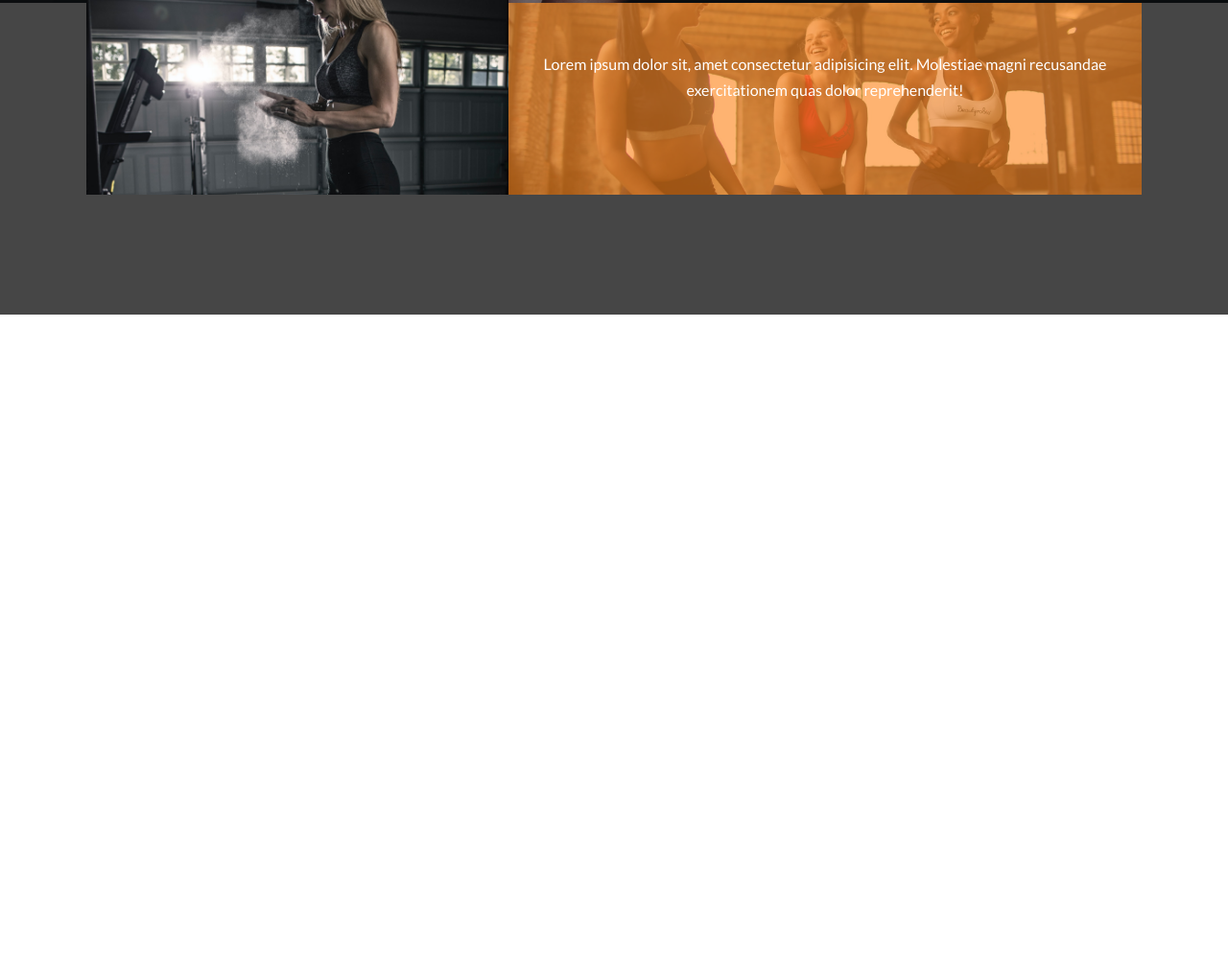
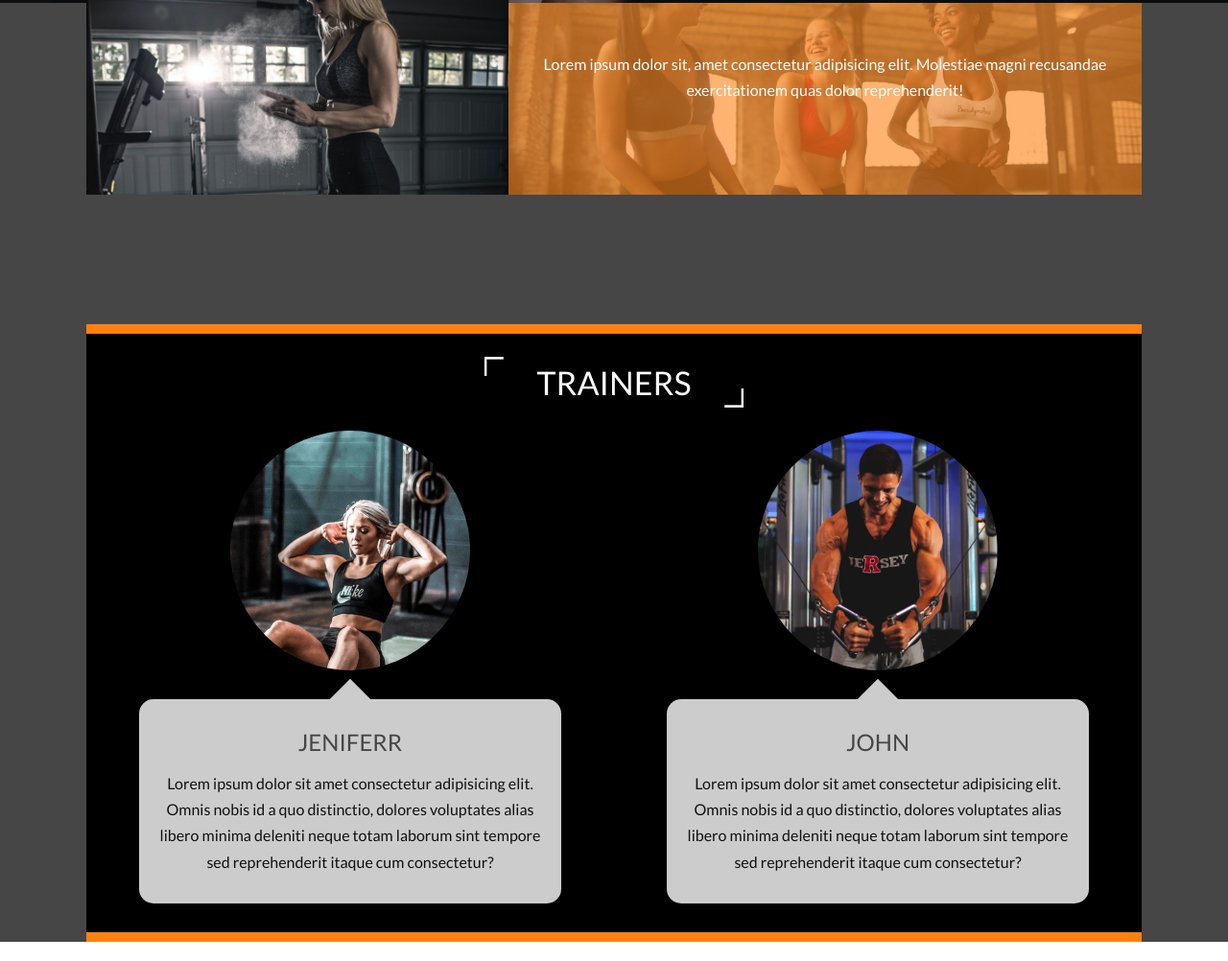
Before and after one commit to Belkowski656/gym-landing-page, a plain HTML site: page index.html in a window 1280 px wide. Shown: the part 1216-2218 px from the top of the page at 96% size. Before the commit the page ends 1544 px from the top, so only its background shows below. Drawn offline with Linux system fonts and the light colour scheme.

Commit message:
add trainers section with responsivness

```diff
--- a/SCSS/_about.scss
+++ b/SCSS/_about.scss
@@ -118,6 +118,8 @@
         width: 325px;
         height: 150px;
         text-align: center;
+        margin-left: auto;
+        margin-right: auto;
 
         @media (min-width:823px) {
             margin: 0;
--- /dev/null
+++ b/SCSS/_trainers.scss
@@ -0,0 +1,135 @@
+.trainers {
+    background-color: #464646;
+    padding-top: 30px;
+    color: $black;
+    text-align: center;
+    transform: translateY(-20px);
+
+    &__container {
+        background-color: black;
+        padding-top: 40px;
+        text-align: center;
+        position: relative;
+
+        &::before,
+        &::after {
+            content: "";
+            width: 100%;
+            height: 10px;
+            background-color: $orange;
+            display: block;
+        }
+
+        &::before {
+            position: absolute;
+            top: 0;
+            left: 0;
+        }
+    }
+
+    &__content-wrap {
+        @media (min-width:823px) {
+            display: flex;
+            justify-content: space-around;
+        }
+    }
+
+    &__title {
+        font-size: $font-size-medium;
+        color: white;
+        text-align: center;
+        text-transform: uppercase;
+        font-weight: normal;
+        width: 300px;
+        margin: 0 auto 30px;
+        position: relative;
+
+        &::after {
+            content: "";
+            position: absolute;
+            color: $orange;
+            background-image: url(../src/arrow--white.png);
+            width: 20px;
+            height: 20px;
+            bottom: -15%;
+            right: 5%;
+        }
+
+        &::before {
+            content: "";
+            position: absolute;
+            color: white;
+            background-image: url(../src/arrow--white.png);
+            width: 20px;
+            height: 20px;
+            transform: rotate(180deg);
+            top: -15%;
+            left: 5%;
+        }
+
+    }
+
+    &__trainer {
+        display: flex;
+        flex-direction: column;
+        flex-wrap: wrap;
+        align-items: center;
+
+        @media (min-width:823px) {
+            width: 40%;
+        }
+    }
+
+    &__img {
+        width: 250px;
+        height: 250px;
+        background-size: cover;
+        background-position: center;
+        border-radius: 50%;
+    }
+
+    &__img {
+        background-image: url(../src/img8.jpg);
+    }
+
+    &__img--second {
+        background-image: url(../src/img7.jpg);
+    }
+
+    &__description {
+        background-color: #ccc;
+        width: 60%;
+        padding: 30px 15px;
+        border-radius: 15px;
+        margin-top: 30px;
+        position: relative;
+        z-index: 2;
+        margin-bottom: 30px;
+
+        @media (min-width:823px) {
+            width: 100%;
+        }
+
+        &::before {
+            content: "";
+            width: 30px;
+            height: 30px;
+            background-color: #ccc;
+            position: absolute;
+            top: 0;
+            left: 50%;
+            z-index: 1;
+            transform: translate(-50%, -50%) rotate(45deg);
+        }
+    }
+
+    &__name {
+        @include sub-title(#464646);
+        font-weight: normal;
+        margin-bottom: 15px;
+    }
+
+    &__text {
+        line-height: 170%;
+    }
+}
--- a/SCSS/main.scss
+++ b/SCSS/main.scss
@@ -4,3 +4,4 @@
 @import './header';
 @import './members';
 @import './about';
+@import './trainers';
--- a/index.html
+++ b/index.html
@@ -91,6 +91,31 @@
             </div>
 
         </section>
+        <section class="trainers">
+            <div class="container trainers__container">
+                <h2 class="trainers__title">Trainers</h2>
+                <div class="trainers__content-wrap">
+                    <div class="trainers__trainer">
+                        <div class="trainers__img"></div>
+                        <div class="trainers__description">
+                            <h4 class="trainers__name">Jeniferr</h4>
+                            <p class="trainers__text">Lorem ipsum dolor sit amet consectetur adipisicing elit. Omnis
+                                nobis id a quo distinctio, dolores voluptates alias libero minima deleniti neque totam
+                                laborum sint tempore sed reprehenderit itaque cum consectetur?</p>
+                        </div>
+                    </div>
+                    <div class="trainers__trainer">
+                        <div class="trainers__img trainers__img--second"></div>
+                        <div class="trainers__description">
+                            <h4 class="trainers__name">John</h4>
+                            <p class="trainers__text">Lorem ipsum dolor sit amet consectetur adipisicing elit. Omnis
+                                nobis id a quo distinctio, dolores voluptates alias libero minima deleniti neque totam
+                                laborum sint tempore sed reprehenderit itaque cum consectetur?</p>
+                        </div>
+                    </div>
+                </div>
+            </div>
+        </section>
     </div>
     <script src="./js/nav.js"></script>
 </body>
```
Also changed, not shown: css/main.css, src/arrow--white.png (added), src/img7.jpg (added), src/img8.jpg (added), 1 other file.
